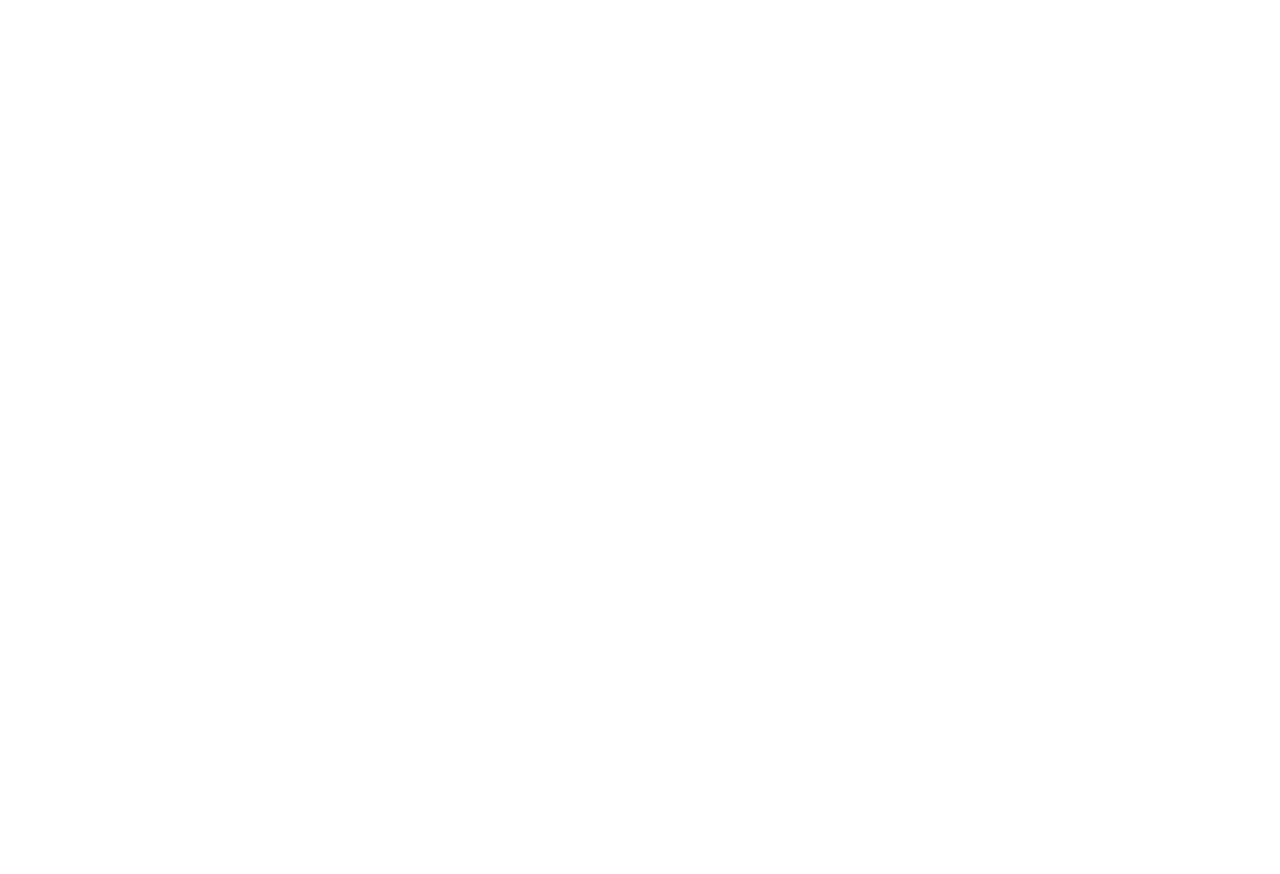
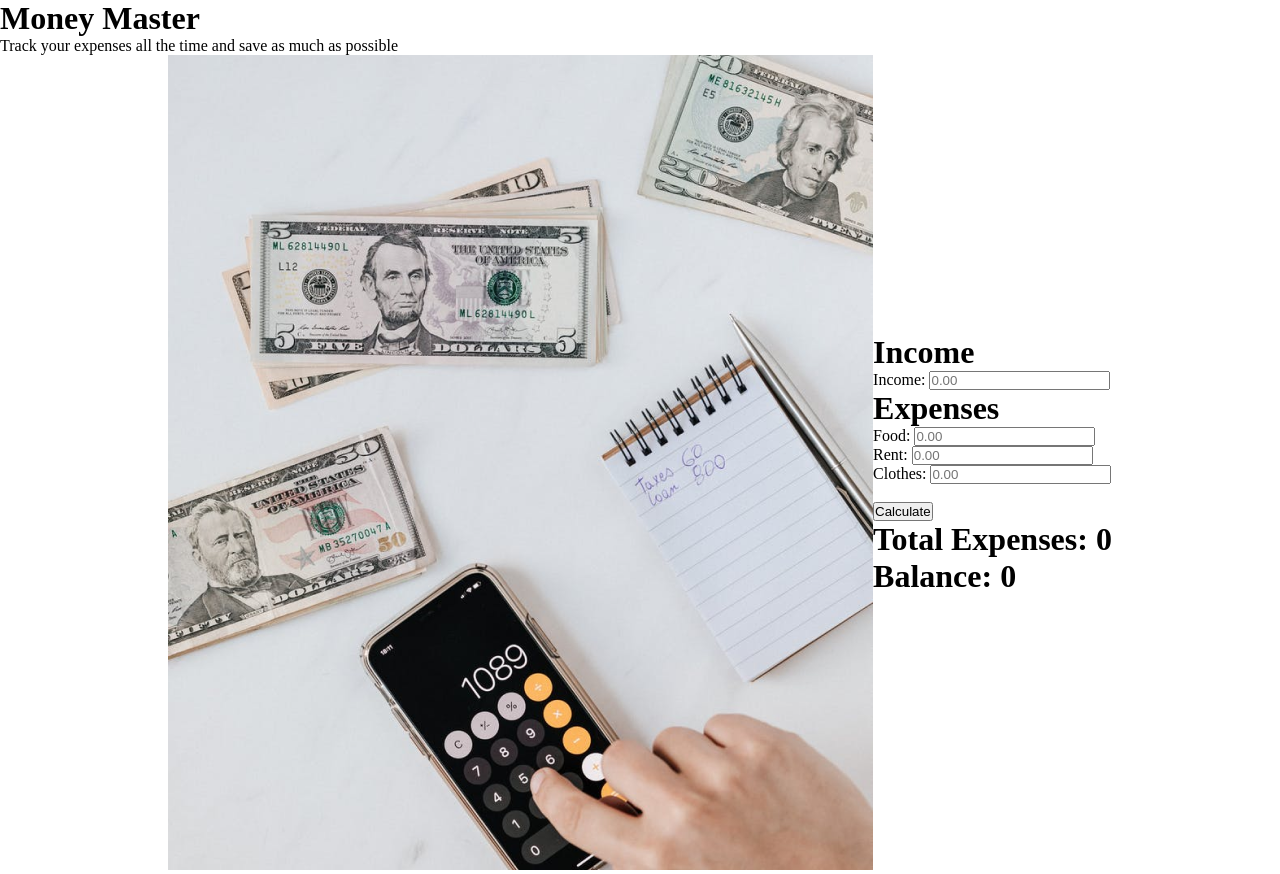
Before and after one commit to anupamahalder/Money-Master, a plain HTML site: page index.html in a window 1280 px wide. Before the commit the page ends 800 px from the top, so only its background shows below. Drawn offline with Linux system fonts and the light colour scheme.

Commit message:
Added header and main section

```diff
--- a/index.html
+++ b/index.html
@@ -4,8 +4,29 @@
     <meta charset="UTF-8">
     <meta name="viewport" content="width=device-width, initial-scale=1.0">
     <title>Money Master</title>
+    <link rel="stylesheet" href="./style.css">
 </head>
 <body>
-
+    <header>
+        <h1>Money Master</h1>
+        <p>Track your expenses all the time and save as much as possible</p>
+    </header>
+    <main class="makeFlex">
+        <div class="image">
+            <img src="./money.png" alt="Money">
+        </div>
+        <div class="calculation">
+            <h1>Income</h1>
+            <label for="">Income: </label><input type="number" placeholder="0.00">
+            <h1>Expenses</h1>
+            <label for="">Food: </label><input type="number" placeholder="0.00"><br>
+            <label for="">Rent: </label><input type="number" placeholder="0.00"><br>
+            <label for="">Clothes: </label><input type="number" placeholder="0.00"><br>
+            <br>
+            <button>Calculate</button>
+            <h1>Total Expenses: <span>0</span></h1>
+            <h1>Balance: <span>0</span></h1>
+        </div>
+    </main>
 </body>
 </html>
--- /dev/null
+++ b/style.css
@@ -0,0 +1,9 @@
+*{
+    padding: 0;
+    margin: 0;
+}
+.makeFlex{
+    display: flex;
+    justify-content: center;
+    align-items: center;
+}
```
Also changed, not shown: money.png (added).
